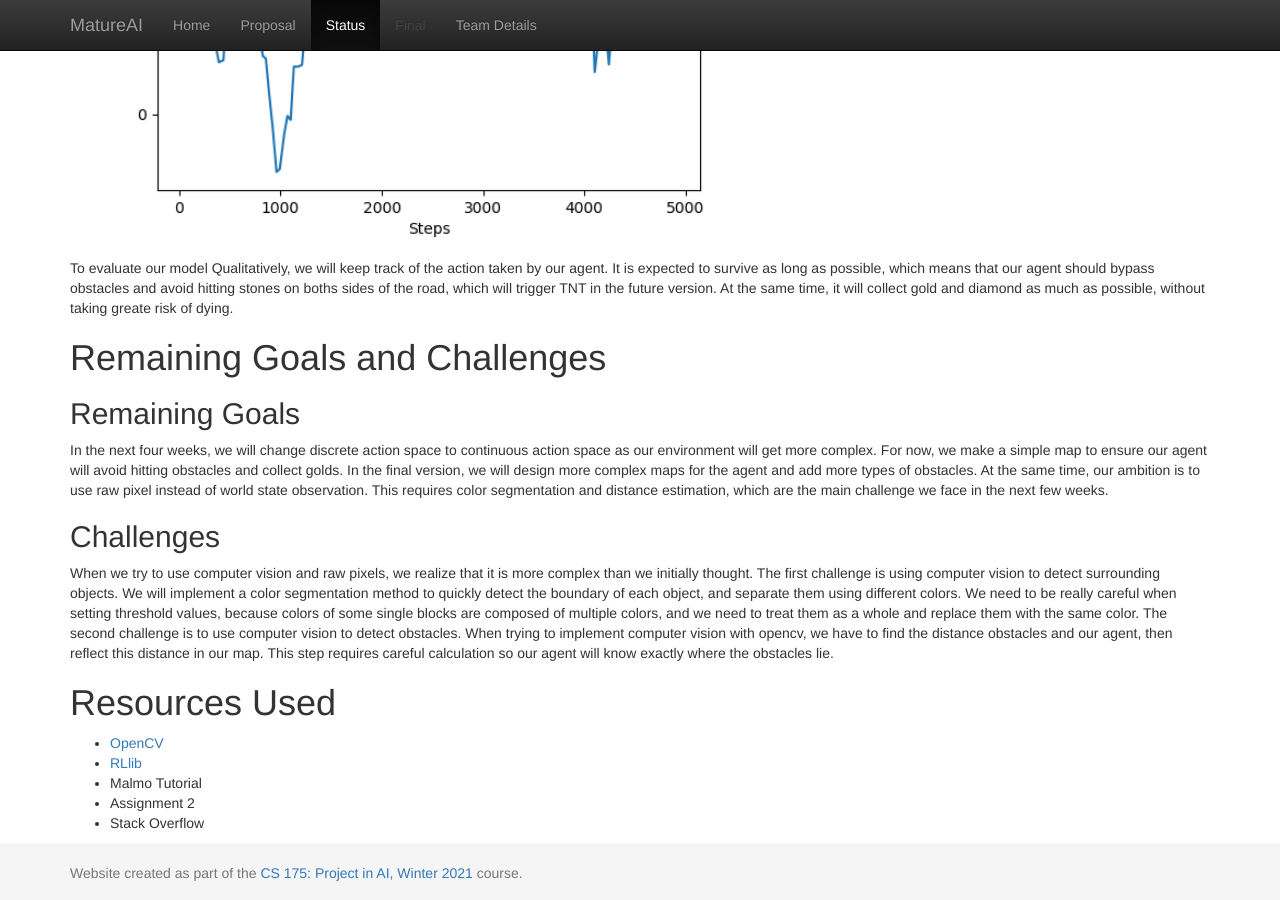
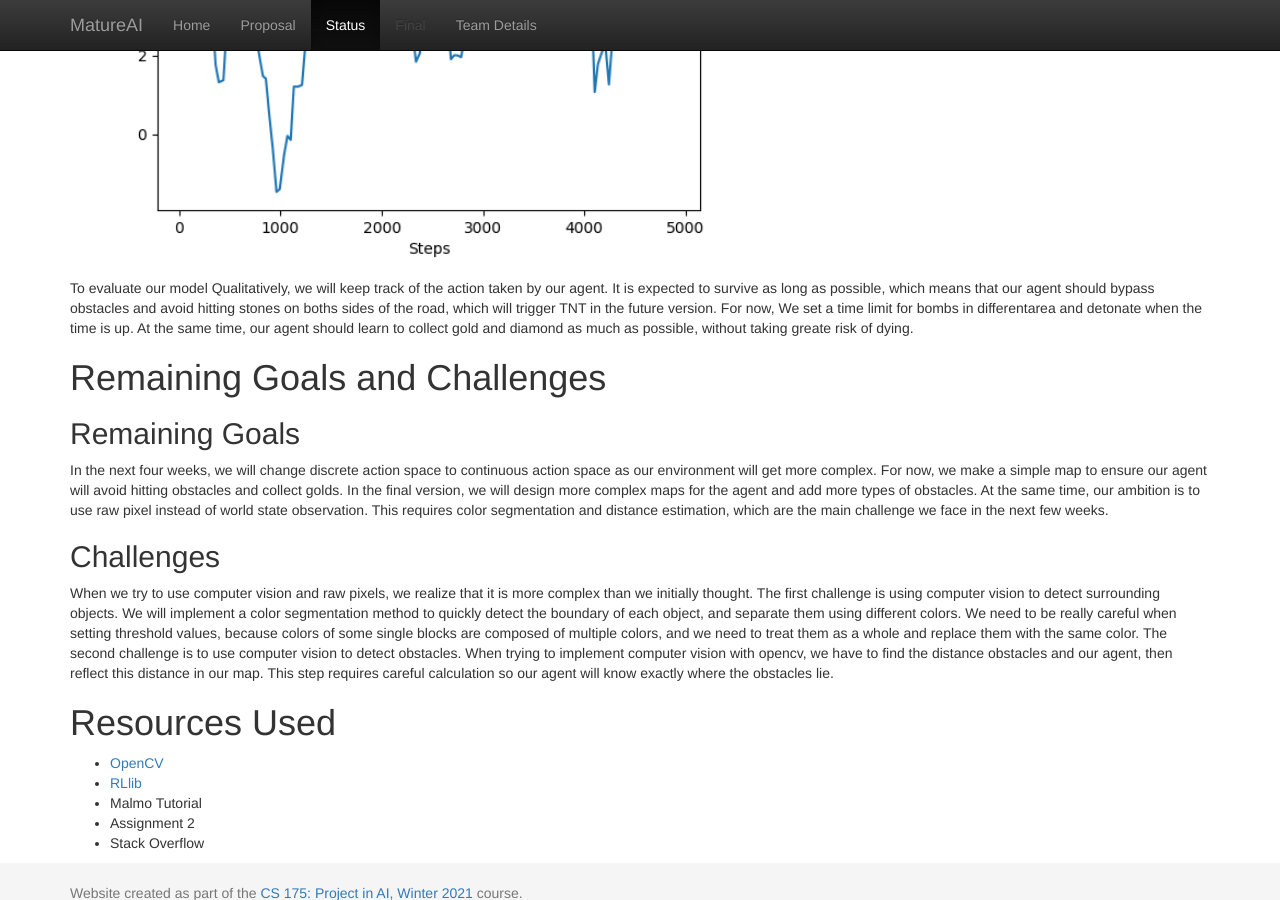
Before and after one commit to LeoLuo0320/MatureAI, a Jekyll site: the page built from docs/status.md, in a window 1280 px wide and 900 px high, scrolled down 1677 px. Built offline with Jekyll 4.4.1, drawn with Linux system fonts in a browser that asks for light colours; some of the changed text lies outside the part shown.

Commit message:
Update status.md

```diff
--- a/docs/status.md
+++ b/docs/status.md
@@ -12,7 +12,7 @@
 
 <img width="700" alt="ppo trainer - graph" src="rllib.png">
 
-Each observation is a NumPy array of size 5 X 5 X 2. When facing a gate, the agent will either open it or make it remain locked. Our goal is to train our agent to open the gate each time it encounters one. If it does not open it, he might not be able to move forward and will trigger TNT as he stays in a certain area for a long time.
+Each observation is a NumPy array of size 5 X 5 X 2. When facing a gate, the agent will either open it or make it remain locked. Our goal is to train our agent to open the gate each time it encounters one. If it does not open it, he cannot move forward and enter next area ahead. To imitate the basic game logic of Temple Run and help our agent learn to move forward, we set a time limit for TNT that under each area. If the time is up, TNT will explode, and the agent will fall off the track and die.
 
 #### Action Space
 The action space is similar to that from assignment2, and we use discrete action space for now, as the environment is straightforward and simple. The use 1 in action space is to open the gate, so our agent will be able to move forward.
@@ -47,7 +47,7 @@
 
 <img width="700" alt="reward-graph" src="reward.png">
 
-To evaluate our model Qualitatively, we will keep track of the action taken by our agent. It is expected to survive as long as possible, which means that our agent should bypass obstacles and avoid hitting stones on boths sides of the road, which will trigger TNT in the future version. At the same time, it will collect gold and diamond as much as possible, without taking greate risk of dying.
+To evaluate our model Qualitatively, we will keep track of the action taken by our agent. It is expected to survive as long as possible, which means that our agent should bypass obstacles and avoid hitting stones on boths sides of the road, which will trigger TNT in the future version. For now, We set a time limit for bombs in differentarea and detonate when the time is up. At the same time, our agent should learn to collect gold and diamond as much as possible, without taking greate risk of dying.
 
 # Remaining Goals and Challenges
 
```
